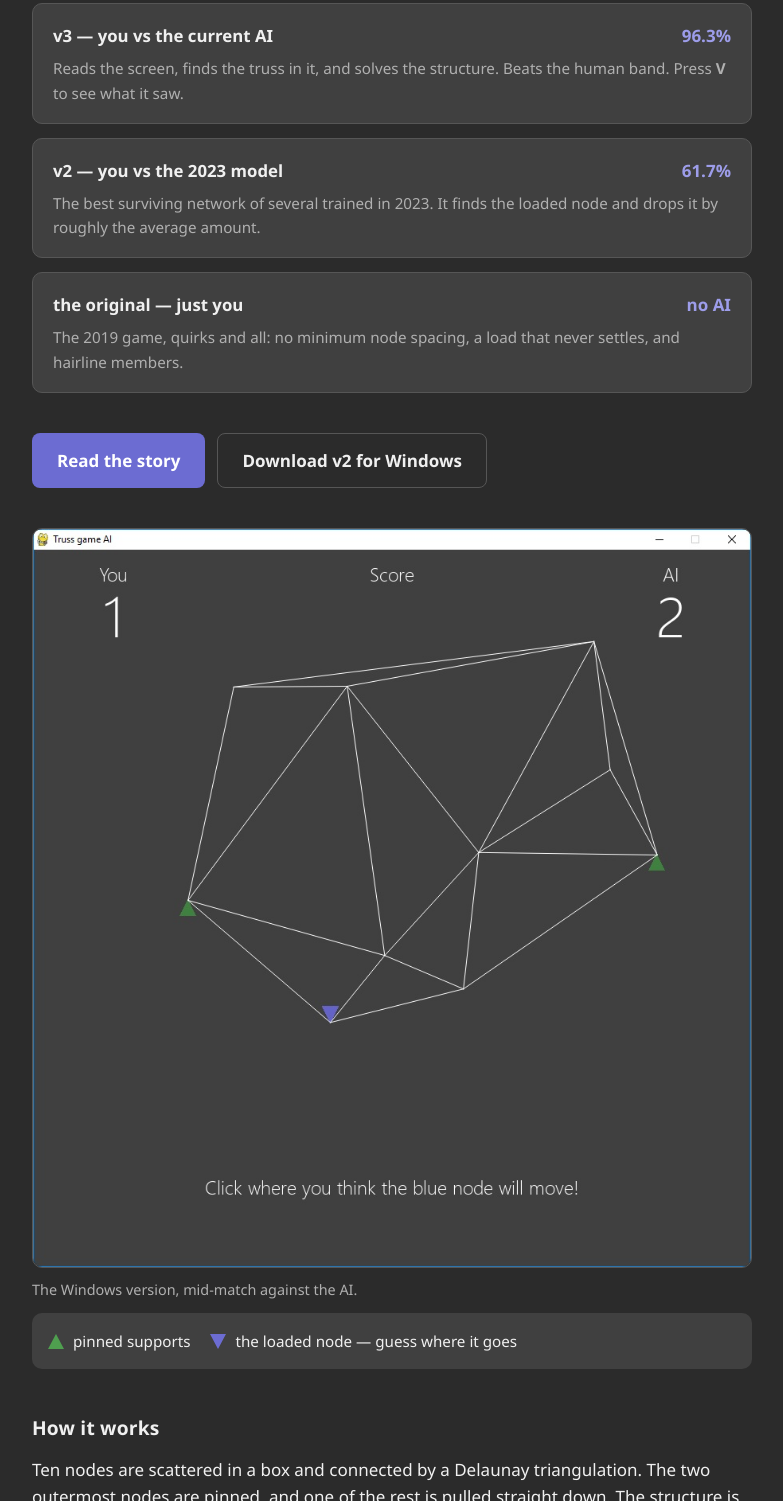
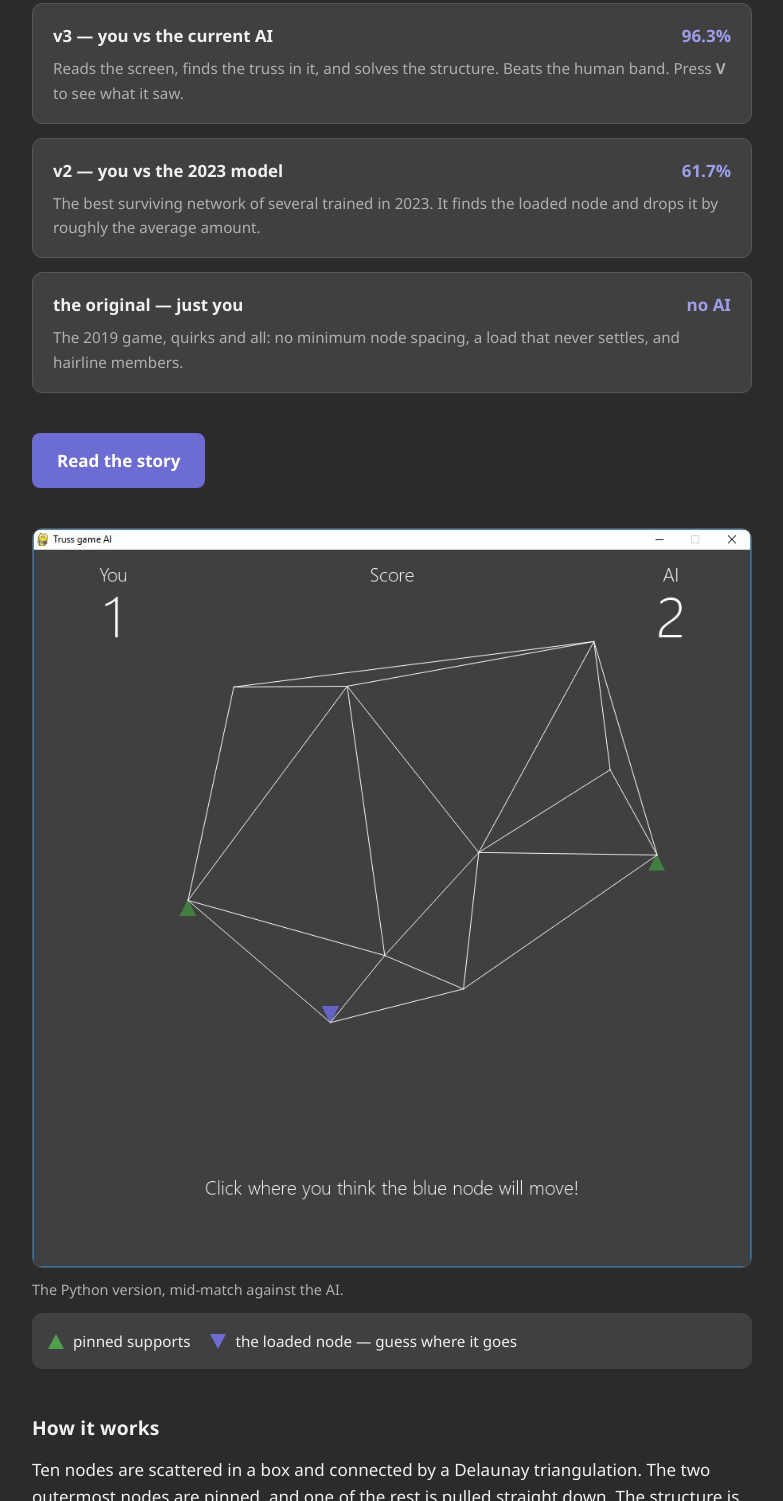
Before and after one commit to mkrauter/TrussGame, a plain HTML site: page index.html in a window 1280 px wide. Shown: the part 315-1816 px from the top of the page, without its empty margins (248-1031 px from the left). Drawn offline with Linux system fonts and the light colour scheme.

Commit message:
Drop the Windows binary; the browser ports cover every version
The exe existed because v2 was Python-only. All three versions now run in
a browser from the same page, so packaging one of them for one operating
system, unsigned and behind a SmartScreen warning, is strictly the worse
way to play it.

Gone with it: the release workflow, the PyInstaller spec, the release
notes, and requirements-build.txt, which existed only to add PyInstaller
on top of the runtime pins. The v1.0 release and its asset are deleted on
GitHub. The pins in requirements.txt stay -- they protect the model's
input distribution, not the build.

```diff
--- a/index.html
+++ b/index.html
@@ -216,12 +216,11 @@
 
   <div class="actions">
     <a class="btn btn-primary" href="./web/article/">Read the story</a>
-    <a class="btn btn-secondary" href="https://github.com/mkrauter/TrussGame/releases/latest">Download v2 for Windows</a>
   </div>
 
   <figure>
     <img src="./images/screenshot.jpg" alt="A truss of white lines on a grey background, with two green support triangles and one blue loaded node, and the score reading You 1, AI 2.">
-    <figcaption>The Windows version, mid-match against the AI.</figcaption>
+    <figcaption>The Python version, mid-match against the AI.</figcaption>
   </figure>
 
   <div class="legend">
--- a/requirements.txt
+++ b/requirements.txt
@@ -32,8 +32,9 @@ scipy==1.10.0
 pygame==2.1.2
 
 # PyInstaller is NOT here on purpose -- it is a build tool, not a runtime
-# dependency, and nobody installing this to play the game needs it. It lives in
-# requirements-build.txt.
+# dependency, and nobody installing this to play the game needs it. The Windows
+# binary was dropped on 2026-09-06; every version is playable in a browser, so
+# there is nothing left to package.
 
 # LiteRT -- the renamed TensorFlow Lite, ~17 MB. Replaces full tensorflow
 # (~996 MB installed), which was only ever a dependency because tflite_runtime
```
Also changed, not shown: requirements-build.txt (deleted, +0 -18 lines), .github/release-notes.md (deleted), .github/workflows/release.yml (deleted), README.md, 2 other files.
